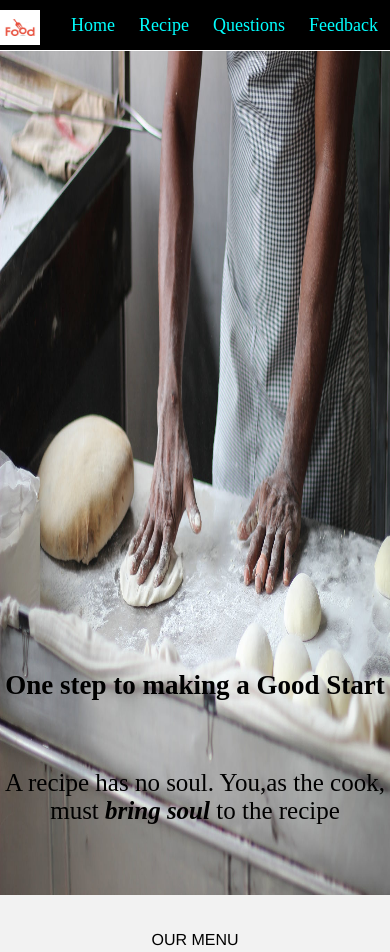
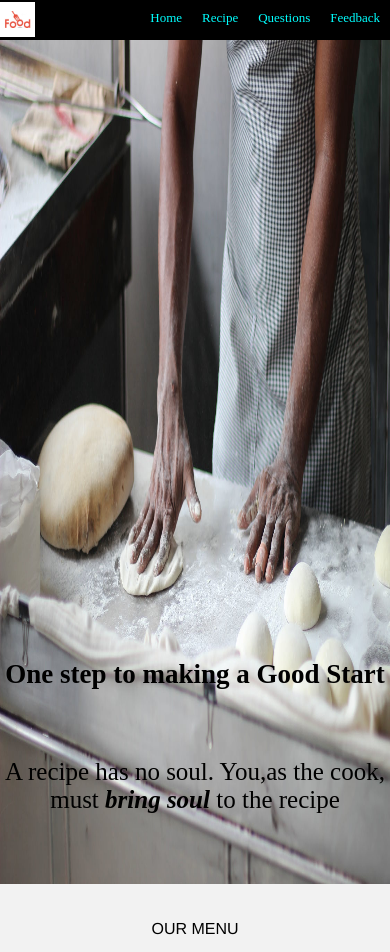
Before and after one commit to HemanshiBapodariya/HTML-CSS-Project---HTML-CSS-Mini-Project---vbqau6ao5g61, a plain HTML site: page index.html in a window 390 px wide. Shown: the top 952 px of the page. Drawn offline with Linux system fonts and the light colour scheme.

Commit message:
Update styles.css

```diff
--- a/styles.css
+++ b/styles.css
@@ -256,22 +256,22 @@ body{
     }
 
     .navbar{
-        height: 50px;
+        height: 40px;
         width: 100%;
         background-color:black;
     }
     .navbar img{
         height: 35px;
-        width: 40px;
-       /* padding-top: 10px; */
+        width: 35px;
+        padding: 2px 0px;
 
     }
     .navbar a{
         float: right;
-        padding: 15px 12px;
+        padding: 10px 10px;
         text-decoration: none;
         color: aqua;
-        font-size: 18px;
+        font-size: 13px;
     }
     .main img{
         width: 100%;
```
